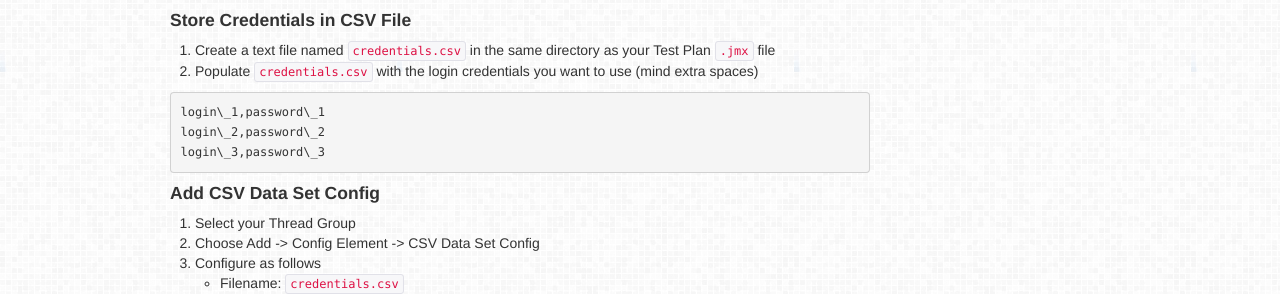
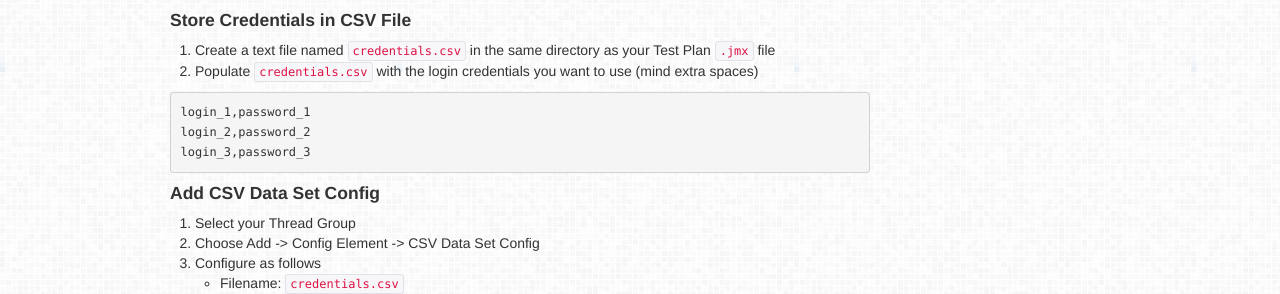
Before and after one commit to markschabacker/markschabacker.github.com, a Jekyll site: the page built from _posts/2013-05-10-jmeter_with_webforms_authentication.md, in a window 1280 px wide and 900 px high, scrolled down 2027 px. Shown: the part 155-449 px from the top of the window. Built offline with Jekyll 4.4.1, drawn with Linux system fonts in a browser that asks for light colours; nearby versions of some CDN libraries; Markdown is read by kramdown in place of the engine named in the settings; comment, search, counter and statistics services are not loaded.

Commit message:
Remove escapes from underscores in code block

````diff
--- a/_posts/2013-05-10-jmeter_with_webforms_authentication.md
+++ b/_posts/2013-05-10-jmeter_with_webforms_authentication.md
@@ -65,9 +65,9 @@ Application performance for multiple concurrent logins with the same user is pro
 2. Populate `credentials.csv` with the login credentials you want to use (mind extra spaces)
 
 ```
-login\_1,password\_1
-login\_2,password\_2
-login\_3,password\_3
+login_1,password_1
+login_2,password_2
+login_3,password_3
 ```
 
 #### Add CSV Data Set Config
````
